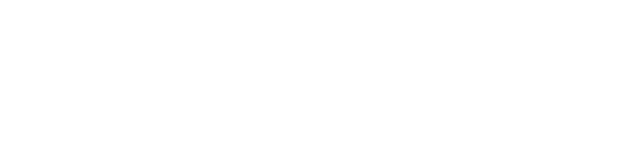
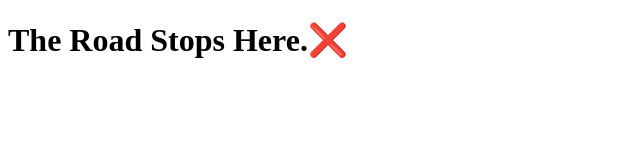
Before and after one commit to tanmaynanaware20/Job-Finder-AI, a plain HTML site: page index.html in a window 1280 px wide. Shown: the whole page, without its empty margins (0-640 px from the left). Drawn offline with Linux system fonts and the light colour scheme.

Commit message:
started noe lets see.....

```diff
--- a/index.html
+++ b/index.html
@@ -6,6 +6,6 @@
     <title>Document</title>
 </head>
 <body>
-
+    <h1> The Road Stops Here.❌</h1>
 </body>
 </html>
```
